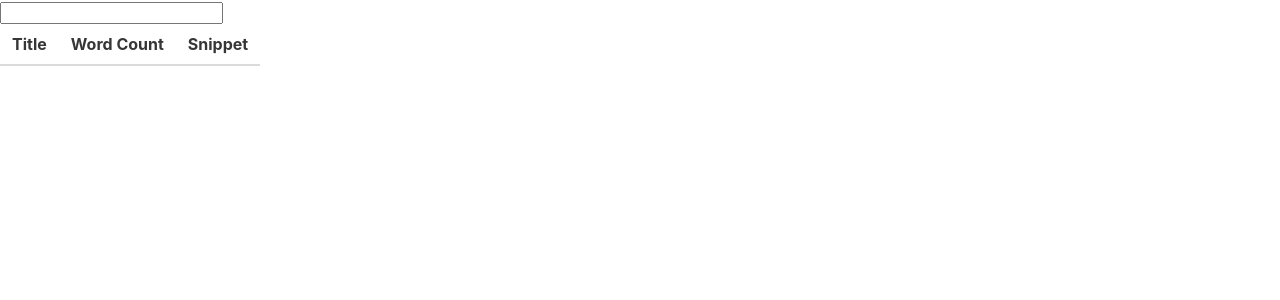
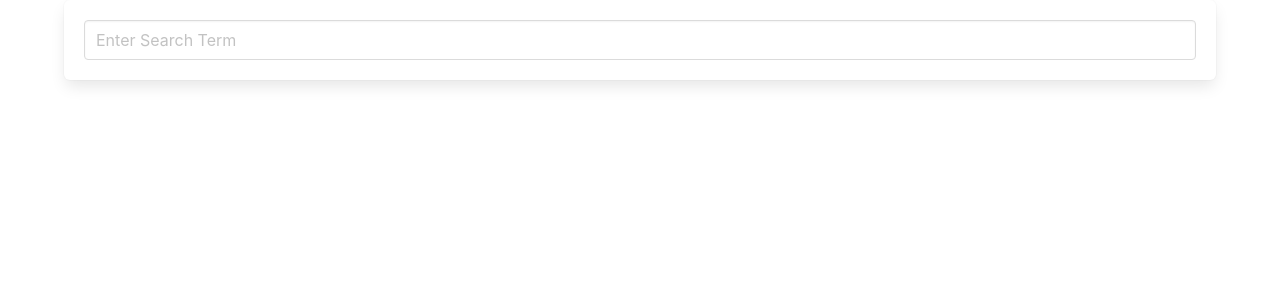
Before and after one commit to miha-9111/wsearch, an Angular app: page / in a window 1280 px wide. Shown: the top 300 px of the page. Built offline with nearby package versions, Linux system fonts and the light colour scheme.

Commit message:
Last Bit of Styling

```diff
--- a/src/app/app.component.html
+++ b/src/app/app.component.html
@@ -1,2 +1,4 @@
-<app-search-bar (submitted)="onTerm($event)"></app-search-bar>
-<app-page-list [pages]="pages"></app-page-list>
+<div class="container">
+  <app-search-bar (submitted)="onTerm($event)"></app-search-bar>
+  <app-page-list *ngIf="pages.length" [pages]="pages"></app-page-list>
+</div>
--- a/src/app/search-bar/search-bar.component.html
+++ b/src/app/search-bar/search-bar.component.html
@@ -1,3 +1,8 @@
-<form (submit)="onFormSubmit($event)">
-  <input (input)="term = $any($event.target).value">
-</form>
+<div class="box">
+  <form (submit)="onFormSubmit($event)">
+    <input
+      placeholder="Enter Search Term"
+      class="input"
+      (input)="term = $any($event.target).value">
+  </form>
+</div>
--- a/src/styles.scss
+++ b/src/styles.scss
@@ -1,2 +1,6 @@
 /* You can add global styles to this file, and also import other style files */
 @import "~bulma/css/bulma.css";
+
+.searchmatch {
+  font-weight: bold;
+}
```
